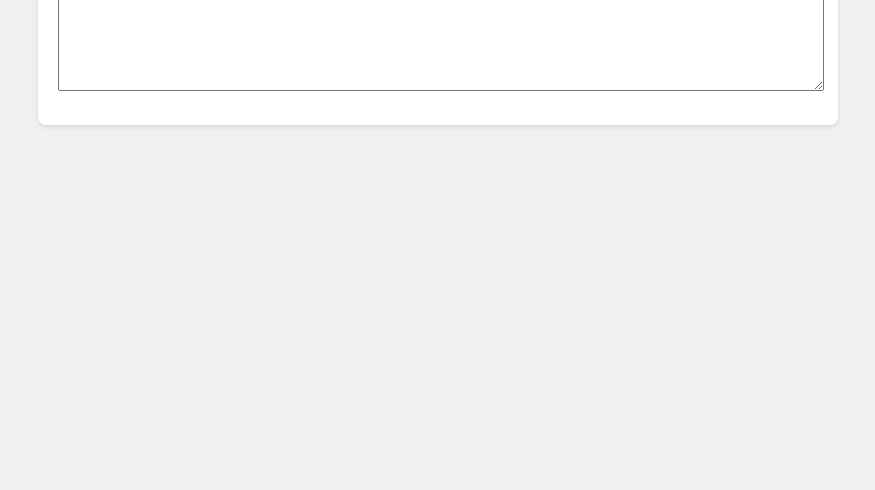
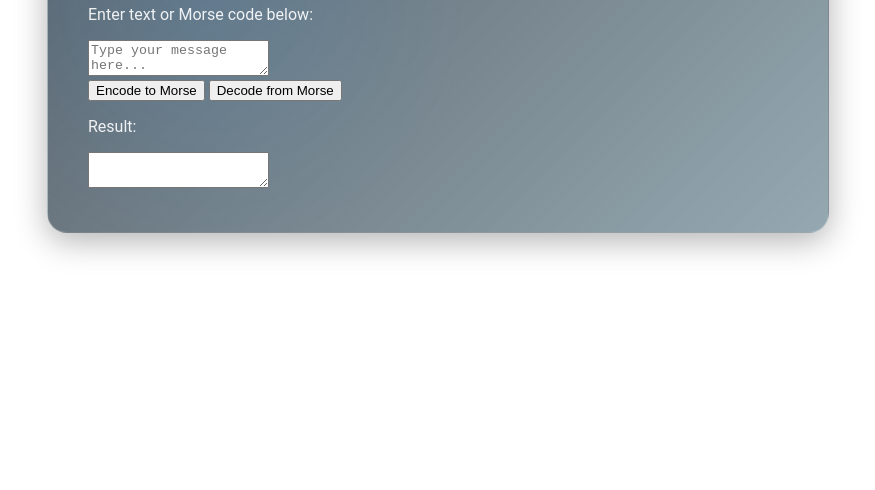
Before and after one commit to NtokozoMahlaela/Morse-Code-R2-D2, a plain HTML site: page index.html in a window 1280 px wide. Shown: the part 374-864 px from the top of the page, without its empty margins (202-1077 px from the left). Before the commit the page ends 800 px from the top, so only its background shows below. Drawn offline with Linux system fonts and the light colour scheme.

Commit message:
Added a container and changed the colours

```diff
--- a/style.css
+++ b/style.css
@@ -1,34 +1,50 @@
+:root {
+  --primary: #42a5f5;
+  --primary-dark: #1e88e5;
+  --secondary: #fbc02d;
+  --dark: #121f2b;
+  --light: rgba(255, 255, 255, 0.9);
+  --glass: rgba(255, 255, 255, 0.1);
+  --glass-border: rgba(255, 255, 255, 0.2);
+}
+
 body {
-      font-family: Arial, sans-serif;
-      max-width: 800px;
-      margin: 0 auto;
-      padding: 20px;
-      background-color: #f0f0f0;
-    }
-    h1 {
-      color: #0066cc;
-      text-align: center;
-    }
-    .container {
-      background-color: white;
-      padding: 20px;
-      border-radius: 8px;
-      box-shadow: 0 2px 4px rgba(0,0,0,0.1);
-    }
-    textarea {
-      width: 100%;
-      min-height: 100px;
-      margin-bottom: 10px;
-    }
-    button {
-      background-color: #0066cc;
-      color: white;
-      border: none;
-      padding: 10px 15px;
-      margin-right: 10px;
-      border-radius: 4px;
-      cursor: pointer;
-    }
-    button:hover {
-      background-color: #0055aa;
-    }
+  font-family: 'Roboto', sans-serif;
+
+  color: var(--light);
+  min-height: 100vh;
+  margin: 0;
+  padding: 2rem;
+  display: flex;
+  justify-content: center;
+  align-items: center;
+}
+
+.container {
+  background: linear-gradient(135deg,
+                rgba(18, 31, 43, 0.7) 0%,
+                rgba(44, 83, 100, 0.5) 100%);
+  backdrop-filter: blur(12px) saturate(180%);
+  -webkit-backdrop-filter: blur(12px) saturate(180%);
+  border-radius: 20px;
+  padding: 2.5rem;
+  width: 100%;
+  max-width: 700px;
+  box-shadow: 0 8px 32px rgba(0, 0, 0, 0.3);
+  border: 1px solid var(--glass-border);
+  position: relative;
+  overflow: hidden;
+}
+
+.container::before {
+  content: "";
+  position: absolute;
+  top: 0;
+  left: 0;
+  right: 0;
+  bottom: 0;
+  background: radial-gradient(circle at 20% 30%,
+                rgba(66, 165, 245, 0.15) 0%,
+                transparent 40%);
+  z-index: -1;
+}
```
